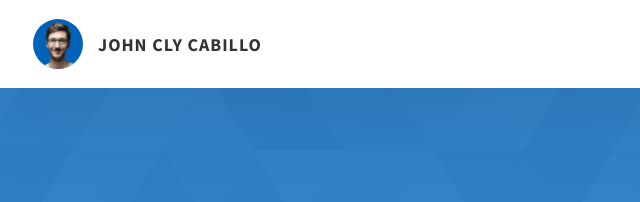
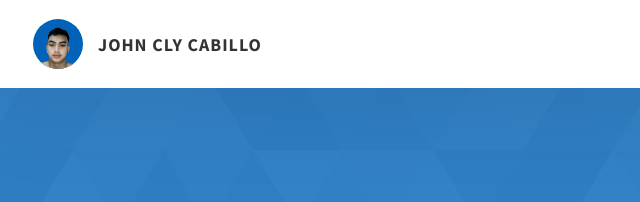
Before and after one commit to clycly073001/Cly-Portfolio, a website: page index.html in a window 1280 px wide. Shown: the top 202 px of the page, 17-657 px from the left. Drawn offline with Linux system fonts and the light colour scheme.

Commit message:
Update index.html

```diff
--- a/index.html
+++ b/index.html
@@ -22,8 +22,8 @@
         <div class="header__logo-container">
           <div class="header__logo-img-cont">
             <img
-              src="./assets/png/john-doe.png"
-              alt="Ram Maheshwari Logo Image"
+              src="./assets/png/cly1.png"
+              alt="John Cly Cabillo Logo"
               class="header__logo-img"
             />
           </div>
```
